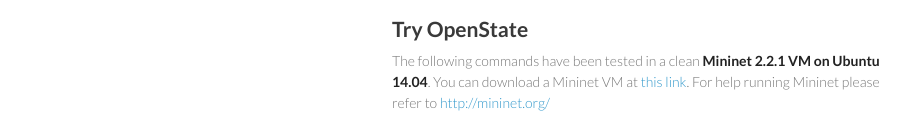
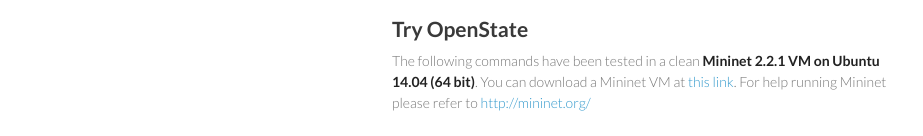
Before and after one commit to OpenState-SDN/openstate-sdn.github.io, a plain HTML site: page index.html in a window 1280 px wide. Shown: the part 510-646 px from the top of the page, without its empty margins (178-1101 px from the left). Drawn offline with nearby package versions, Linux system fonts and the light colour scheme.

Commit message:
Update index.html

```diff
--- a/index.html
+++ b/index.html
@@ -50,7 +50,7 @@
 <h2>
 <a name="try-openstate" class="anchor" href="#try-openstate"><span class="octicon octicon-link"></span></a>Try OpenState</h2>
 
-<p>The following commands have been tested in a clean <strong>Mininet 2.2.1 VM on Ubuntu 14.04</strong>. You can download a Mininet VM at <a href="https://github.com/mininet/mininet/wiki/Mininet-VM-Images">this link</a>. For help running Mininet please refer to <a href="http://mininet.org/">http://mininet.org/</a></p>
+<p>The following commands have been tested in a clean <strong>Mininet 2.2.1 VM on Ubuntu 14.04 (64 bit)</strong>. You can download a Mininet VM at <a href="https://github.com/mininet/mininet/wiki/Mininet-VM-Images">this link</a>. For help running Mininet please refer to <a href="http://mininet.org/">http://mininet.org/</a></p>
 
 <p>1) Inside a Mininet VM shell type the following command:</p>
 
```
